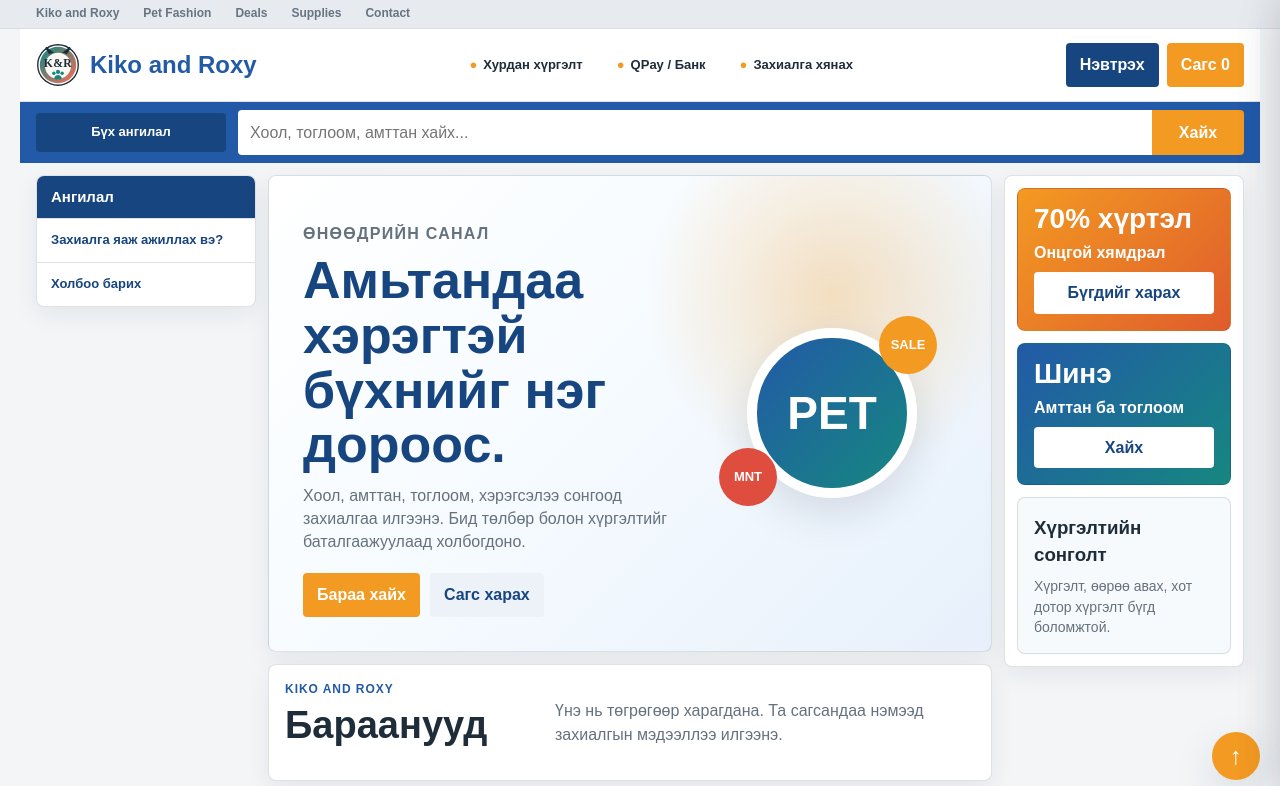
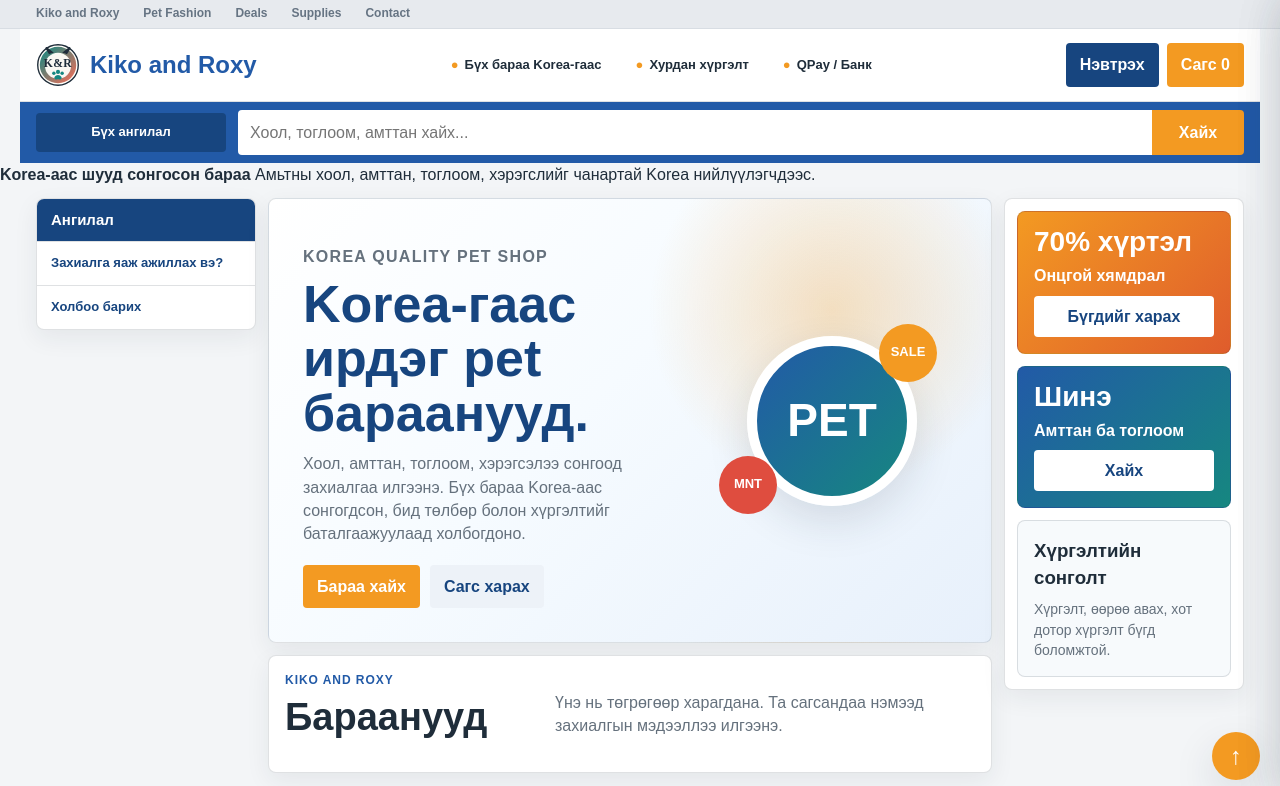
Before and after one commit to bambuu010/kiko-and-roxy-shop, a website: page kiko_roxy_site/kiko_roxy_site/public/index.html in a window 1280 px wide. Shown: the top 786 px of the page. Drawn offline with Linux system fonts and the light colour scheme; no server answers.

Commit message:
Update index.html

```diff
--- a/kiko_roxy_site/kiko_roxy_site/public/index.html
+++ b/kiko_roxy_site/kiko_roxy_site/public/index.html
@@ -27,9 +27,9 @@
       <strong>Kiko and Roxy</strong>
     </a>
     <div class="service-promises">
+      <span>Бүх бараа Korea-гаас</span>
       <span>Хурдан хүргэлт</span>
       <span>QPay / Банк</span>
-      <span>Захиалга хянах</span>
     </div>
     <div class="header-actions">
       <button class="account-pill" type="button" onclick="toggleAccount()">Нэвтрэх</button>
@@ -45,6 +45,11 @@
     </div>
   </nav>
 
+  <section class="korea-ribbon" aria-label="Korea импорт">
+    <strong>Korea-аас шууд сонгосон бараа</strong>
+    <span>Амьтны хоол, амттан, тоглоом, хэрэгслийг чанартай Korea нийлүүлэгчдээс.</span>
+  </section>
+
   <main class="market-shell">
     <section id="shop" class="market-layout">
       <aside class="category-sidebar">
@@ -57,9 +62,9 @@
       <div class="market-main">
         <section class="deal-hero">
           <div>
-            <p class="eyebrow">Өнөөдрийн санал</p>
-            <h1>Амьтандаа хэрэгтэй бүхнийг нэг дороос.</h1>
-            <p>Хоол, амттан, тоглоом, хэрэгсэлээ сонгоод захиалгаа илгээнэ. Бид төлбөр болон хүргэлтийг баталгаажуулаад холбогдоно.</p>
+            <p class="eyebrow">Korea quality pet shop</p>
+            <h1>Korea-гаас ирдэг pet бараанууд.</h1>
+            <p>Хоол, амттан, тоглоом, хэрэгсэлээ сонгоод захиалгаа илгээнэ. Бүх бараа Korea-аас сонгогдсон, бид төлбөр болон хүргэлтийг баталгаажуулаад холбогдоно.</p>
             <div class="hero-actions">
               <button class="primary" type="button" onclick="document.getElementById('searchInput').focus()">Бараа хайх</button>
               <button class="secondary" type="button" onclick="toggleCart()">Сагс харах</button>
```
